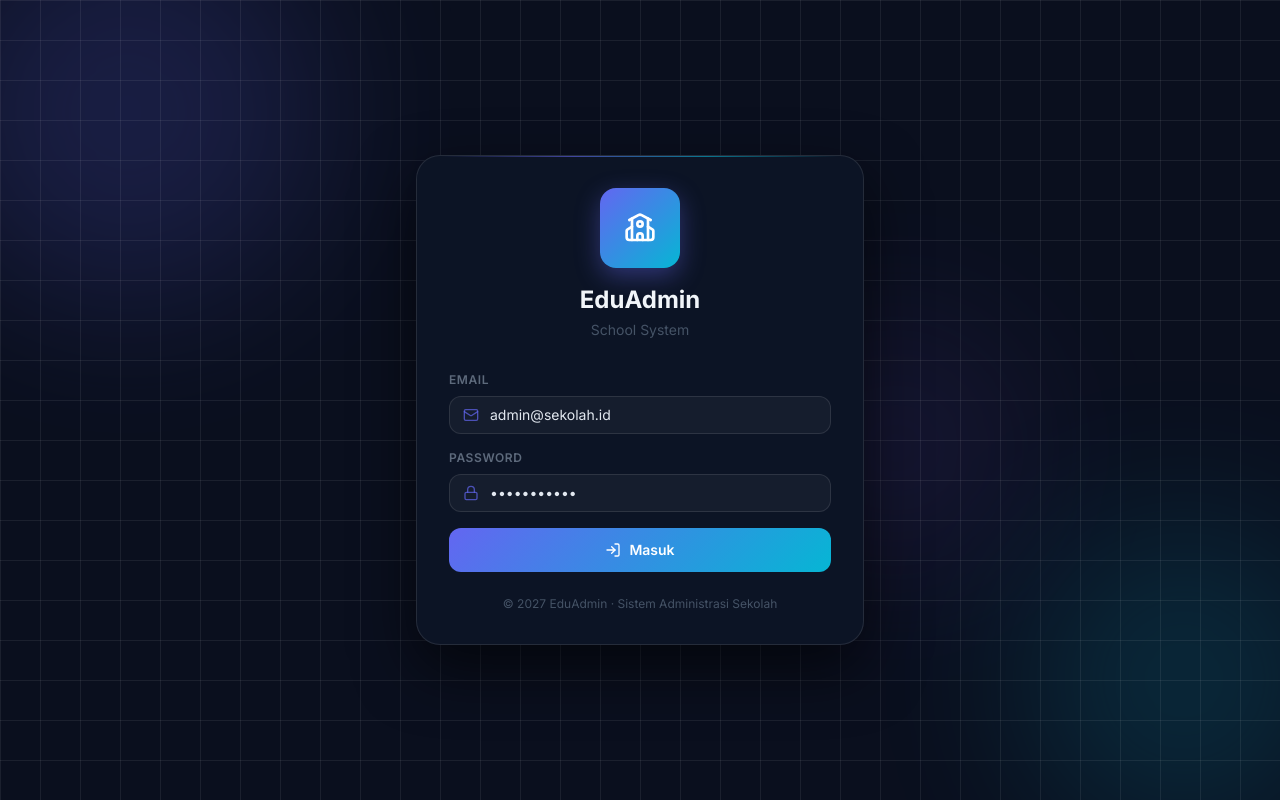
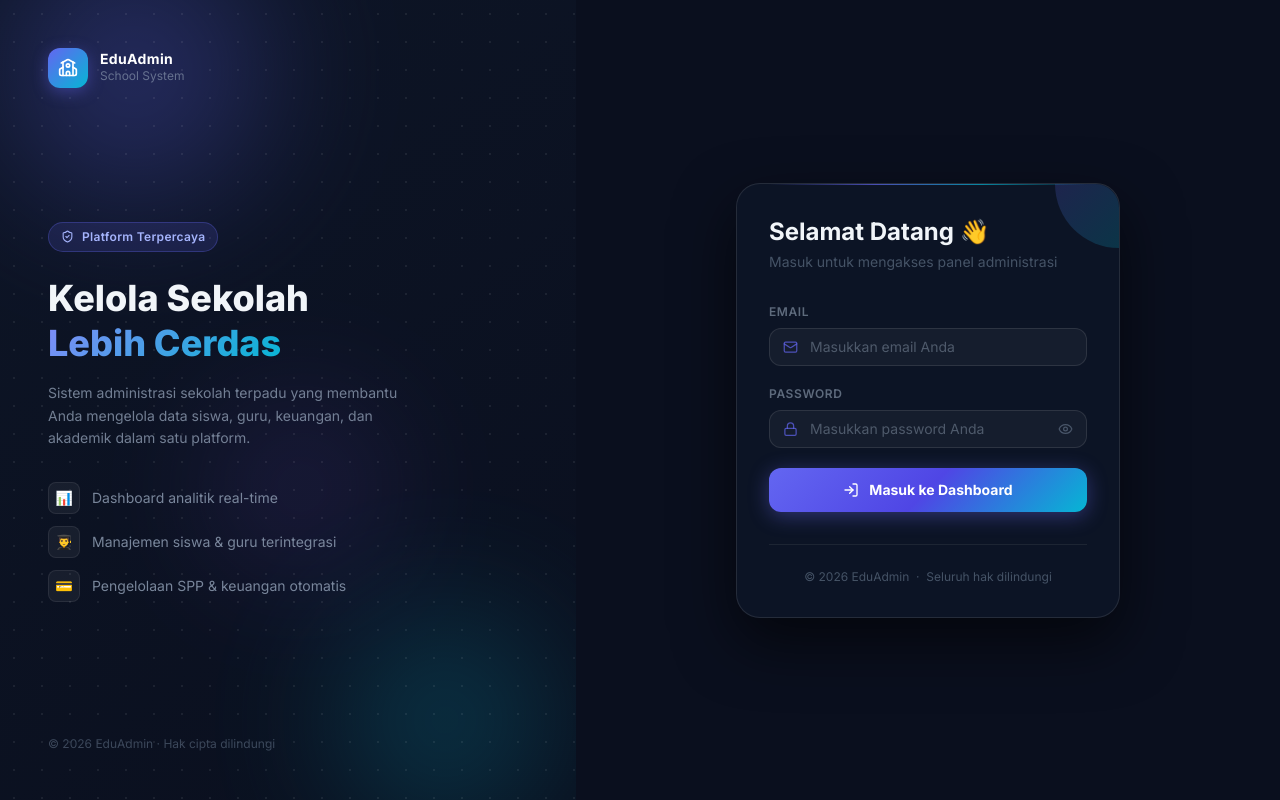
Before and after one commit to toyowidodo/sistem-sekolah, a React (Vite) app in the folder frontend-react/: page /login in a window 1280 px wide. Built offline with nearby package versions, Linux system fonts and the light colour scheme; no server answers.

Commit message:
feat: redesign login page & remove default credentials

```diff
--- a/frontend-react/src/pages/Login.jsx
+++ b/frontend-react/src/pages/Login.jsx
@@ -2,7 +2,7 @@ import { useForm } from 'react-hook-form';
 import { useAuthStore } from '../store/authStore';
 import { useSettingsStore } from '../store/settingsStore';
 import { useNavigate } from 'react-router-dom';
-import { LogIn, Mail, Lock, School } from 'lucide-react';
+import { LogIn, Mail, Lock, School, Eye, EyeOff, ShieldCheck } from 'lucide-react';
 import { useState } from 'react';
 
 export default function Login() {
@@ -11,7 +11,8 @@ export default function Login() {
     const navigate = useNavigate();
     const [isLoading, setIsLoading] = useState(false);
     const [errorMsg, setErrorMsg] = useState('');
-    const { register, handleSubmit } = useForm();
+    const [showPassword, setShowPassword] = useState(false);
+    const { register, handleSubmit, formState: { errors } } = useForm();
 
     const onSubmit = async (data) => {
         setIsLoading(true);
@@ -27,88 +28,166 @@ export default function Login() {
     };
 
     return (
+        <div className="min-h-screen flex relative overflow-hidden" style={{ background: 'var(--bg-base)' }}>
+
+            {/* ── Left Panel (Decorative) ── */}
             <div
-            className="min-h-screen flex items-center justify-center relative overflow-hidden"
-            style={{ background: 'var(--bg-base)' }}
+                className="hidden lg:flex flex-col justify-between w-[45%] flex-shrink-0 relative p-12 overflow-hidden"
+                style={{ background: 'linear-gradient(145deg, #0d1526 0%, #0a0f1e 100%)' }}
             >
-            {/* Animated Background Blobs */}
-            <div className="blob w-96 h-96 top-[-10%] left-[-5%]"
-                style={{ background: 'rgba(99,102,241,0.35)', animationDelay: '0s' }} />
-            <div className="blob w-80 h-80 bottom-[-5%] right-[-5%]"
-                style={{ background: 'rgba(6,182,212,0.3)', animationDelay: '3s' }} />
-            <div className="blob w-64 h-64 top-[40%] right-[20%]"
-                style={{ background: 'rgba(139,92,246,0.2)', animationDelay: '5s' }} />
+                {/* Animated glows */}
+                <div className="absolute top-[-15%] left-[-10%] w-96 h-96 rounded-full blur-3xl opacity-40 pointer-events-none"
+                    style={{ background: 'radial-gradient(circle, #6366f1 0%, transparent 70%)', animation: 'blob 8s infinite ease-in-out' }} />
+                <div className="absolute bottom-[-10%] right-[-5%] w-80 h-80 rounded-full blur-3xl opacity-30 pointer-events-none"
+                    style={{ background: 'radial-gradient(circle, #06b6d4 0%, transparent 70%)', animation: 'blob 12s infinite ease-in-out reverse' }} />
+                <div className="absolute top-[45%] left-[30%] w-64 h-64 rounded-full blur-3xl opacity-20 pointer-events-none"
+                    style={{ background: 'radial-gradient(circle, #8b5cf6 0%, transparent 70%)', animation: 'blob 10s 3s infinite ease-in-out' }} />
 
-            {/* Grid overlay */}
+                {/* Dot grid pattern */}
+                <div className="absolute inset-0 pointer-events-none"
+                    style={{
+                        backgroundImage: 'radial-gradient(circle, rgba(255,255,255,0.07) 1px, transparent 1px)',
+                        backgroundSize: '28px 28px',
+                    }} />
+
+                {/* Brand */}
+                <div className="relative z-10">
+                    <div className="flex items-center gap-3">
+                        <div className="w-10 h-10 rounded-xl flex items-center justify-center overflow-hidden flex-shrink-0"
+                            style={{ background: 'linear-gradient(135deg, #6366f1, #06b6d4)', boxShadow: '0 4px 16px rgba(99,102,241,0.4)' }}>
+                            {appSettings?.app_logo ? (
+                                <img src={`https://api.niswa.online${appSettings.app_logo}`} alt="Logo" className="w-full h-full object-cover" />
+                            ) : (
+                                <School size={20} className="text-white" />
+                            )}
+                        </div>
+                        <div>
+                            <p className="font-bold text-white text-sm tracking-wide leading-none">{appSettings?.school_name || 'EduAdmin'}</p>
+                            <p className="text-xs mt-0.5" style={{ color: 'rgba(148,163,184,0.6)' }}>{appSettings?.school_subtitle || 'School System'}</p>
+                        </div>
+                    </div>
+                </div>
+
+                {/* Main tagline */}
+                <div className="relative z-10 my-auto">
+                    <div className="inline-flex items-center gap-2 px-3 py-1.5 rounded-full mb-6"
+                        style={{ background: 'rgba(99,102,241,0.15)', border: '1px solid rgba(99,102,241,0.3)' }}>
+                        <ShieldCheck size={13} style={{ color: '#a5b4fc' }} />
+                        <span className="text-xs font-semibold tracking-wide" style={{ color: '#a5b4fc' }}>Platform Terpercaya</span>
+                    </div>
+                    <h1 className="text-4xl font-extrabold leading-tight mb-4" style={{ color: '#f1f5f9' }}>
+                        Kelola Sekolah <br />
+                        <span style={{
+                            background: 'linear-gradient(135deg, #818cf8, #06b6d4)',
+                            WebkitBackgroundClip: 'text',
+                            WebkitTextFillColor: 'transparent'
+                        }}>
+                            Lebih Cerdas
+                        </span>
+                    </h1>
+                    <p className="text-sm leading-relaxed max-w-sm" style={{ color: 'rgba(148,163,184,0.75)' }}>
+                        Sistem administrasi sekolah terpadu yang membantu Anda mengelola data siswa, guru, keuangan, dan akademik dalam satu platform.
+                    </p>
+
+                    {/* Feature badges */}
+                    <div className="mt-8 space-y-3">
+                        {[
+                            { icon: '📊', text: 'Dashboard analitik real-time' },
+                            { icon: '👨‍🎓', text: 'Manajemen siswa & guru terintegrasi' },
+                            { icon: '💳', text: 'Pengelolaan SPP & keuangan otomatis' },
+                        ].map((f, i) => (
+                            <div key={i} className="flex items-center gap-3">
+                                <span className="w-8 h-8 rounded-lg flex items-center justify-center text-sm flex-shrink-0"
+                                    style={{ background: 'rgba(255,255,255,0.05)', border: '1px solid rgba(255,255,255,0.08)' }}>
+                                    {f.icon}
+                                </span>
+                                <span className="text-sm" style={{ color: 'rgba(148,163,184,0.8)' }}>{f.text}</span>
+                            </div>
+                        ))}
+                    </div>
+                </div>
+
+                {/* Footer */}
+                <div className="relative z-10">
+                    <p className="text-xs" style={{ color: 'rgba(100,116,139,0.55)' }}>
+                        © {new Date().getFullYear()} {appSettings?.school_name || 'EduAdmin'} · Hak cipta dilindungi
+                    </p>
+                </div>
+            </div>
+
+            {/* ── Right Panel (Login Form) ── */}
+            <div className="flex-1 flex items-center justify-center p-6 relative">
+
+                {/* Mobile blobs */}
+                <div className="lg:hidden blob w-72 h-72 top-[-5%] right-[-10%]"
+                    style={{ background: 'rgba(99,102,241,0.3)', animationDelay: '0s' }} />
+                <div className="lg:hidden blob w-60 h-60 bottom-[-5%] left-[-10%]"
+                    style={{ background: 'rgba(6,182,212,0.2)', animationDelay: '4s' }} />
+
+                {/* Card */}
                 <div
-                className="absolute inset-0 pointer-events-none"
-                style={{
-                    backgroundImage: `
-                        linear-gradient(var(--border) 1px, transparent 1px),
-                        linear-gradient(90deg, var(--border) 1px, transparent 1px)
-                    `,
-                    backgroundSize: '40px 40px',
-                }}
-            />
-
-            {/* Login Card */}
-            <div
-                className="relative w-full max-w-[90%] sm:max-w-md mx-4 rounded-3xl animate-slide-up"
+                    className="relative w-full max-w-sm animate-slide-up"
                     style={{
                         background: 'var(--bg-modal)',
                         border: '1px solid var(--border-modal)',
                         boxShadow: 'var(--shadow-modal)',
                         backdropFilter: 'blur(24px)',
+                        borderRadius: '24px',
                     }}
                 >
-                {/* Top gradient border */}
-                <div
-                    className="absolute top-0 left-6 right-6 h-px"
-                    style={{ background: 'linear-gradient(90deg, transparent, rgba(99,102,241,0.6), rgba(6,182,212,0.6), transparent)' }}
-                />
+                    {/* Top shimmer line */}
+                    <div className="absolute top-0 left-8 right-8 h-px"
+                        style={{ background: 'linear-gradient(90deg, transparent, rgba(99,102,241,0.7), rgba(6,182,212,0.7), transparent)' }} />
 
-                <div className="p-6 sm:p-8">
-                    {/* Header */}
-                    <div className="text-center mb-6 sm:mb-8">
-                        {/* Logo Container */}
-                        <div
-                            className="w-16 h-16 sm:w-20 sm:h-20 rounded-2xl flex items-center justify-center mx-auto mb-4 overflow-hidden"
+                    {/* Corner accent */}
+                    <div className="absolute top-0 right-0 w-32 h-32 pointer-events-none overflow-hidden rounded-tr-3xl">
+                        <div className="absolute top-0 right-0 w-16 h-16 rounded-bl-full opacity-20"
+                            style={{ background: 'linear-gradient(135deg, #6366f1, #06b6d4)' }} />
+                    </div>
+
+                    <div className="p-8">
+
+                        {/* Mobile brand logo */}
+                        <div className="lg:hidden flex justify-center mb-6">
+                            <div className="w-14 h-14 rounded-2xl flex items-center justify-center overflow-hidden"
                                 style={{
-                                background: 'linear-gradient(135deg, #6366f1 0%, #06b6d4 100%)',
+                                    background: 'linear-gradient(135deg, #6366f1, #06b6d4)',
                                     boxShadow: '0 8px 24px rgba(99,102,241,0.4)',
-                            }}
-                        >
+                                }}>
                                 {appSettings?.app_logo ? (
-                                <img
-                                    src={`https://api.niswa.online${appSettings.app_logo}`}
-                                    alt="Logo Sekolah"
-                                    className="w-full h-full object-cover"
-                                />
+                                    <img src={`https://api.niswa.online${appSettings.app_logo}`} alt="Logo" className="w-full h-full object-cover" />
                                 ) : (
-                                <School size={32} className="text-white" />
+                                    <School size={26} className="text-white" />
                                 )}
                             </div>
-                        <h1 className="text-xl sm:text-2xl font-bold" style={{ color: 'var(--text-primary)' }}>{appSettings?.school_name || 'EduAdmin'}</h1>
-                        <p className="text-xs sm:text-sm mt-1" style={{ color: 'var(--text-muted)' }}>
-                            {appSettings?.school_subtitle || 'Sistem Administrasi Sekolah'}
+                        </div>
+
+                        {/* Heading */}
+                        <div className="mb-8">
+                            <h2 className="text-2xl font-bold" style={{ color: 'var(--text-primary)' }}>
+                                Selamat Datang 👋
+                            </h2>
+                            <p className="text-sm mt-1" style={{ color: 'var(--text-muted)' }}>
+                                Masuk untuk mengakses panel administrasi
                             </p>
                         </div>
 
                         {/* Error Alert */}
                         {errorMsg && (
                             <div
-                            className="mb-4 px-4 py-3 rounded-xl text-sm"
+                                className="mb-5 flex items-start gap-3 px-4 py-3 rounded-xl text-sm"
                                 style={{
-                                background: 'rgba(239,68,68,0.1)',
-                                border: '1px solid rgba(239,68,68,0.25)',
+                                    background: 'rgba(239,68,68,0.08)',
+                                    border: '1px solid rgba(239,68,68,0.2)',
                                     color: '#f87171',
                                 }}
                             >
-                            {errorMsg}
+                                <span className="mt-0.5 flex-shrink-0">⚠️</span>
+                                <span>{errorMsg}</span>
                             </div>
                         )}
 
-                    <form onSubmit={handleSubmit(onSubmit)} className="space-y-4">
+                        <form onSubmit={handleSubmit(onSubmit)} className="space-y-5" autoComplete="off">
                             {/* Email */}
                             <div>
                                 <label className="block text-xs font-semibold mb-2 uppercase tracking-wider"
@@ -116,18 +195,22 @@ export default function Login() {
                                     Email
                                 </label>
                                 <div className="relative">
-                                <Mail size={16}
+                                    <Mail size={15}
                                         className="absolute left-3.5 top-1/2 -translate-y-1/2 pointer-events-none"
-                                    style={{ color: 'rgba(99,102,241,0.7)' }}
+                                        style={{ color: errors.email ? '#f87171' : 'rgba(99,102,241,0.7)' }}
                                     />
                                     <input
                                         type="email"
-                                    {...register('email', { required: true })}
-                                    className="input-dark pl-10"
-                                    placeholder="admin@sekolah.id"
-                                    defaultValue="admin@sekolah.id"
+                                        {...register('email', { required: 'Email wajib diisi' })}
+                                        className="input-dark pl-10 w-full"
+                                        placeholder="Masukkan email Anda"
+                                        autoComplete="off"
+                                        style={errors.email ? { borderColor: 'rgba(239,68,68,0.5)' } : {}}
                                     />
                                 </div>
+                                {errors.email && (
+                                    <p className="text-xs mt-1.5" style={{ color: '#f87171' }}>{errors.email.message}</p>
+                                )}
                             </div>
 
                             {/* Password */}
@@ -137,18 +220,32 @@ export default function Login() {
                                     Password
                                 </label>
                                 <div className="relative">
-                                <Lock size={16}
+                                    <Lock size={15}
                                         className="absolute left-3.5 top-1/2 -translate-y-1/2 pointer-events-none"
-                                    style={{ color: 'rgba(99,102,241,0.7)' }}
+                                        style={{ color: errors.password ? '#f87171' : 'rgba(99,102,241,0.7)' }}
                                     />
                                     <input
-                                    type="password"
-                                    {...register('password', { required: true })}
-                                    className="input-dark pl-10"
-                                    placeholder="••••••••"
-                                    defaultValue="password123"
+                                        type={showPassword ? 'text' : 'password'}
+                                        {...register('password', { required: 'Password wajib diisi' })}
+                                        className="input-dark pl-10 pr-10 w-full"
+                                        placeholder="Masukkan password Anda"
+                                        autoComplete="new-password"
+                                        style={errors.password ? { borderColor: 'rgba(239,68,68,0.5)' } : {}}
                                     />
+                                    <button
+                                        type="button"
+                                        onClick={() => setShowPassword(!showPassword)}
+                                        className="absolute right-3.5 top-1/2 -translate-y-1/2 transition-colors"
+                                        style={{ color: 'var(--text-muted)' }}
+                                        onMouseEnter={e => e.currentTarget.style.color = '#a5b4fc'}
+                                        onMouseLeave={e => e.currentTarget.style.color = 'var(--text-muted)'}
+                                    >
+                                        {showPassword ? <EyeOff size={15} /> : <Eye size={15} />}
+                                    </button>
                                 </div>
+                                {errors.password && (
+                                    <p className="text-xs mt-1.5" style={{ color: '#f87171' }}>{errors.password.message}</p>
+                                )}
                             </div>
 
                             {/* Submit */}
@@ -156,7 +253,24 @@ export default function Login() {
                                 type="submit"
                                 id="btn-login"
                                 disabled={isLoading}
-                            className="btn-primary w-full justify-center py-3 mt-2 rounded-xl"
+                                className="w-full flex items-center justify-center gap-2.5 py-3 rounded-xl font-bold text-white text-sm transition-all duration-200 mt-2"
+                                style={{
+                                    background: isLoading
+                                        ? 'rgba(99,102,241,0.5)'
+                                        : 'linear-gradient(135deg, #6366f1 0%, #4f46e5 50%, #06b6d4 100%)',
+                                    boxShadow: isLoading ? 'none' : '0 4px 20px rgba(99,102,241,0.4)',
+                                    transform: isLoading ? 'none' : undefined,
+                                }}
+                                onMouseEnter={e => {
+                                    if (!isLoading) {
+                                        e.currentTarget.style.transform = 'translateY(-1px)';
+                                        e.currentTarget.style.boxShadow = '0 8px 28px rgba(99,102,241,0.55)';
+                                    }
+                                }}
+                                onMouseLeave={e => {
+                                    e.currentTarget.style.transform = 'translateY(0)';
+                                    e.currentTarget.style.boxShadow = '0 4px 20px rgba(99,102,241,0.4)';
+                                }}
                             >
                                 {isLoading ? (
                                     <>
@@ -165,20 +279,24 @@ export default function Login() {
                                                 stroke="currentColor" strokeWidth="4" />
                                             <path className="opacity-75" fill="currentColor" d="M4 12a8 8 0 018-8v8z" />
                                         </svg>
-                                    Masuk...
+                                        Memverifikasi...
                                     </>
                                 ) : (
                                     <>
                                         <LogIn size={16} />
-                                    Masuk
+                                        Masuk ke Dashboard
                                     </>
                                 )}
                             </button>
                         </form>
 
-                    <p className="text-center text-xs mt-6" style={{ color: 'var(--text-muted)' }}>
-                        © 2027 EduAdmin · Sistem Administrasi Sekolah
+                        {/* Footer */}
+                        <div className="mt-8 pt-6" style={{ borderTop: '1px solid var(--border)' }}>
+                            <p className="text-center text-xs" style={{ color: 'var(--text-muted)' }}>
+                                © {new Date().getFullYear()} {appSettings?.school_name || 'EduAdmin'} &nbsp;·&nbsp; Seluruh hak dilindungi
                             </p>
+                        </div>
+                    </div>
                 </div>
             </div>
         </div>
```
Lines whose indentation alone changed are shown as unchanged.
